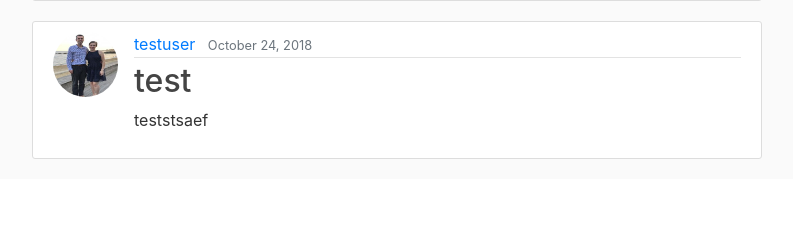
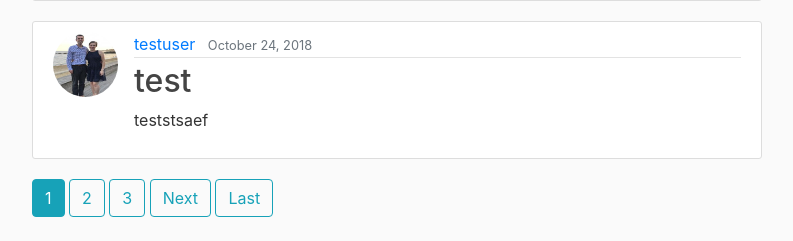
Before and after one commit to spartus00/django_project, a Django app: page / in a window 1280 px wide. Shown: the part 981-1222 px from the top of the page, without its empty margins (53-846 px from the left). Before the commit the page ends 1140 px from the top, so only its background shows below. Run offline with Django 3.2, Linux system fonts and the light colour scheme; data comes from the database, SQL or seed files in the repository; some libraries are stand-ins or nearby versions.

Commit message:
Change home template to have page numbers

```diff
--- a/blog/templates/blog/home.html
+++ b/blog/templates/blog/home.html
@@ -13,5 +13,25 @@
           </div>
         </article>
     {% endfor %}
+    {% if is_paginated %}
 
+      {% if page_obj.has_previous %}
+        <a class="btn btn-outline-info mb-4" href="?page=1">First</a>
+        <a class="btn btn-outline-info mb-4" href="?page={{ page_obj.previous_page_number }}">Previous</a>
+      {% endif %}
+
+      {% for num in page_obj.paginator.page_range %}
+        {% if page_obj.number == num %}
+          <a class="btn btn-info mb-4" href="?page={{ num }}">{{ num }}</a>
+        {% elif num > page_obj.number|add:'-3' and num < page_obj.number|add:'3' %}
+          <a class="btn btn-outline-info mb-4" href="?page={{ num }}">{{ num }}</a>
+        {% endif %}
+      {% endfor %}
+
+      {% if page_obj.has_next %}
+        <a class="btn btn-outline-info mb-4" href="?page={{ page_obj.next_page_number }}">Next</a>
+        <a class="btn btn-outline-info mb-4" href="?page={{ page_obj.paginator.num_pages }}">Last</a>
+      {% endif %}
+
+    {% endif %}
 {% endblock content %}
```
